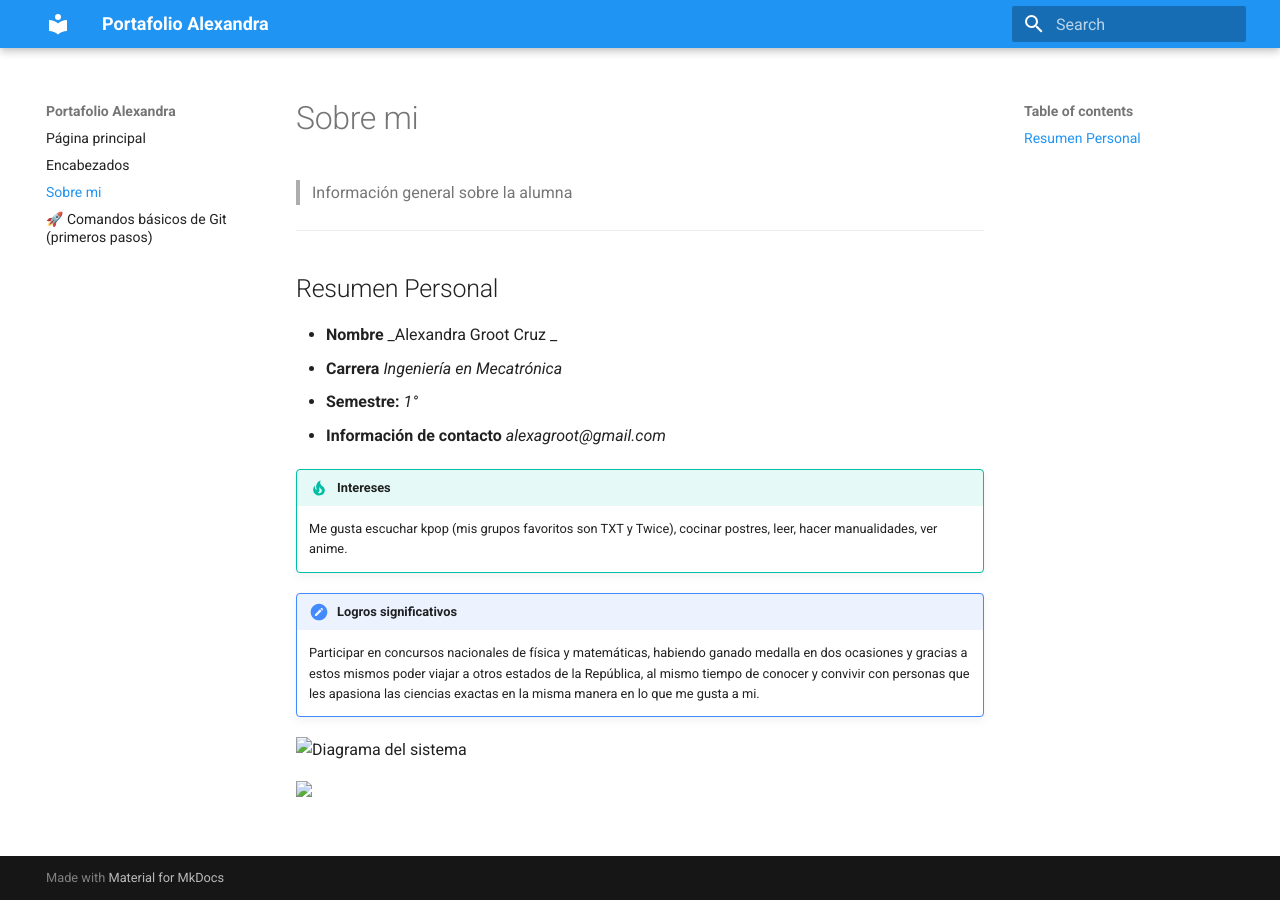
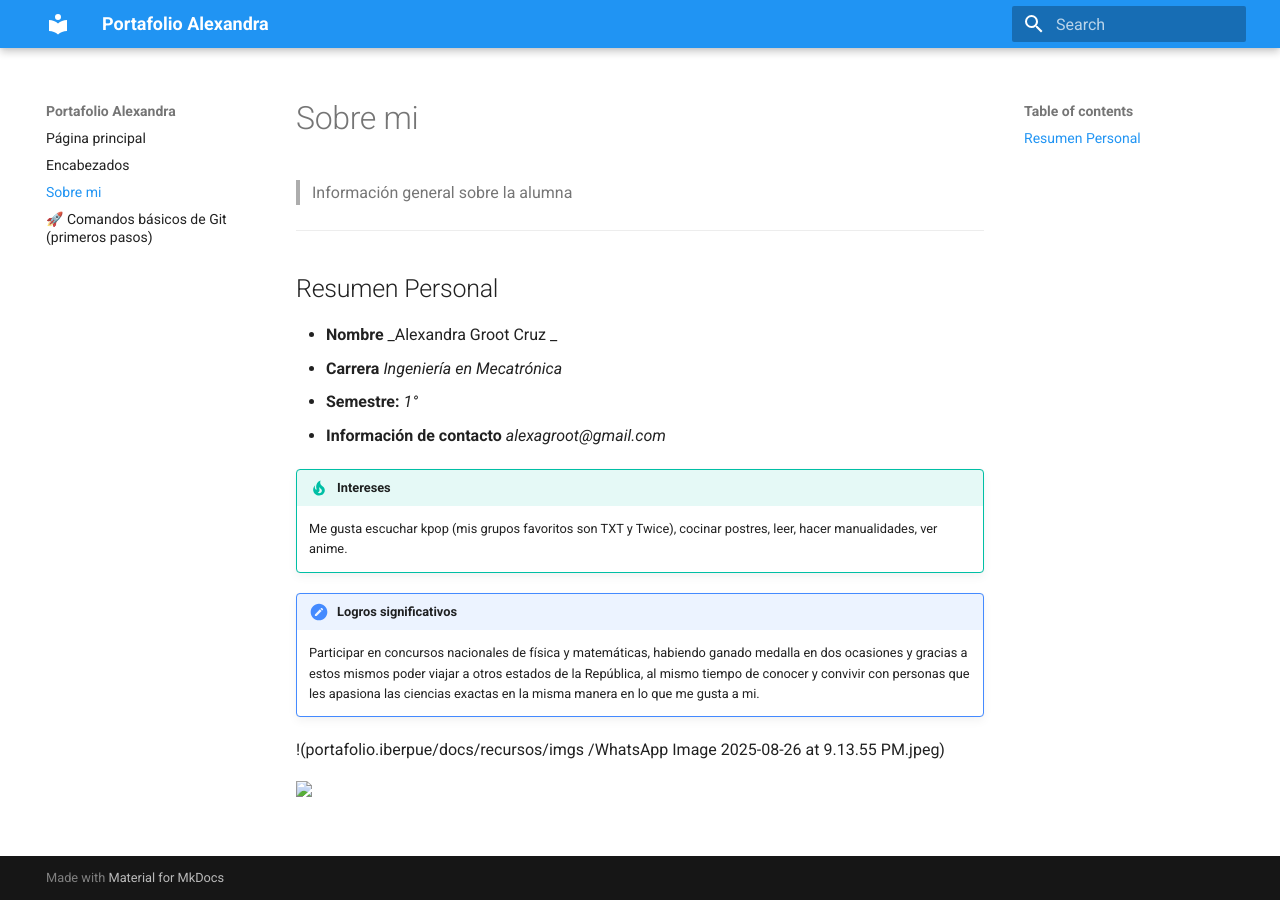
Before and after one commit to alejandragroot-prog/portafolio.iberpue, an MkDocs documentation site: the page built from docs/ejemplo.md, in a window 1280 px wide. Built offline with MkDocs 1.6.1 and Material for MkDocs 9.7.7, drawn with Linux system fonts in a browser that asks for light colours.

Commit message:
Update ejemplo.md

```diff
--- a/docs/ejemplo.md
+++ b/docs/ejemplo.md
@@ -19,7 +19,8 @@
 !!! note "Logros significativos"
     Participar en concursos nacionales de física y matemáticas, habiendo ganado medalla en dos ocasiones y gracias a estos mismos poder viajar a otros estados de la República, al mismo tiempo de conocer y convivir con personas que les apasiona las ciencias exactas en la misma manera en lo que me gusta a mi.
 
-![Diagrama del sistema](docs/recursos/imgs/WhatsApp Image 2025-08-26 at 9.13.55 PM.jpeg)
+!(portafolio.iberpue/docs/recursos/imgs
+/WhatsApp Image 2025-08-26 at 9.13.55 PM.jpeg)
 
 <!-- Control de tamaño usando HTML (cuando se requiera) -->
 <img src="docs/recursos/imgs/WhatsApp Image 2025-08-26 at 9.13.55 PM.jpeg"  width="420">
```
